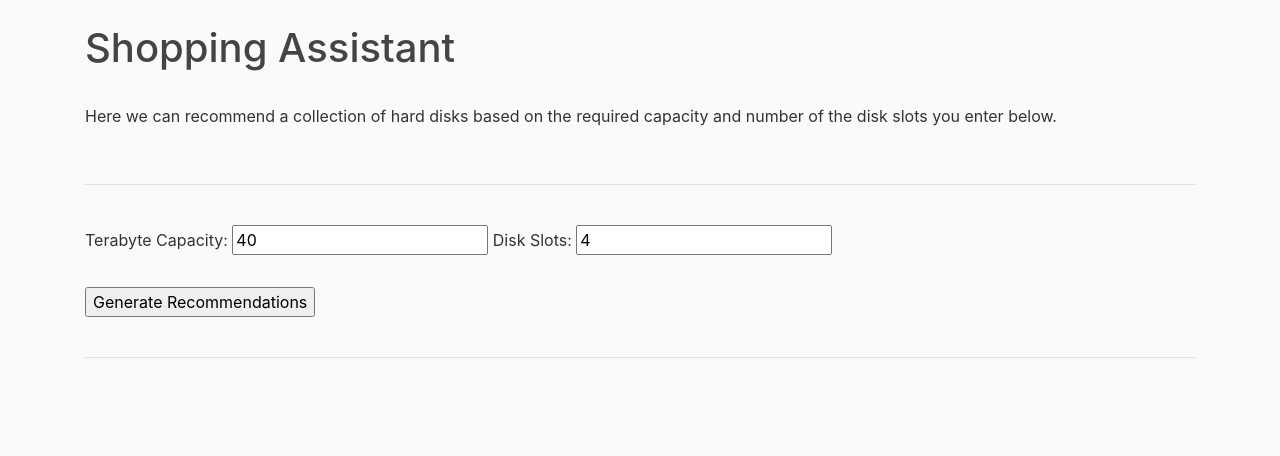
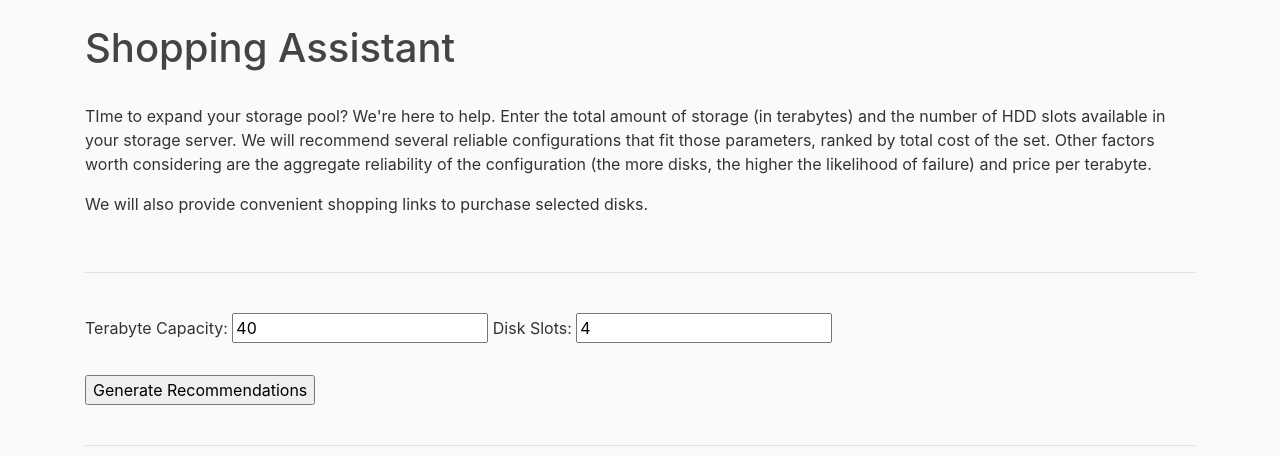
Before and after one commit to cjsegneri/UIUC-CS411-HardDiskGuru, a Flask app: template HardDiskGuru/templates/recommendations.html in a window 1280 px wide. Shown: the part 56-512 px from the top of the page. Run offline with Flask 2, Linux system fonts and the light colour scheme; the template is opened without the code that fills it, so the values that code supplies are empty; parts of the project's set-up code (start-up, migrations or seed data) failed here and were passed over; some libraries are stand-ins or nearby versions.

Commit message:
UI tweaks - labels, column orders and such

```diff
--- a/HardDiskGuru/templates/home.html
+++ b/HardDiskGuru/templates/home.html
@@ -19,7 +19,7 @@ top five most reliable models, as well as bottom five least reliable.</p>
     <script>
         // BAR CHART
         var myChart1 = new Chart(document.getElementById("chart-1"), {
-            type: 'bar',
+            type: 'horizontalBar',
             data: {
             labels: [{% for row in results %} "{{ row[0] }}", {% endfor %}],
             datasets: [
@@ -33,7 +33,7 @@ top five most reliable models, as well as bottom five least reliable.</p>
             legend: { display: false },
             title: {
                 display: true,
-                text: 'Top 5 and Bottom 5 Models By Relaibility Score'
+                text: 'Top 5 and Bottom 5 Models By Reliability Score'
             }
             }
         });
--- a/HardDiskGuru/templates/recommendations.html
+++ b/HardDiskGuru/templates/recommendations.html
@@ -2,7 +2,12 @@
 {% extends "layout.html" %}
 {% block content %}
     <h1>Shopping Assistant</h1><br />
-    <p>Here we can recommend a collection of hard disks based on the required capacity and number of the disk slots you enter below.</p>
+    <p>TIme to expand your storage pool? We're here to help. Enter the total amount of storage (in terabytes) and the number of HDD slots available in your
+storage server. We will recommend several reliable configurations that fit those parameters, ranked by total cost of the set. Other factors worth
+considering are the aggregate reliability of the configuration (the more disks, the higher the likelihood of failure) and price per terabyte. </p><p>We
+will
+also provide
+convenient shopping links to purchase selected disks.</p>
 
     <br /><hr><br />
     <body>
@@ -68,15 +73,16 @@
             var theader = `<table class="table table-bordered">
             <thead>
                 <tr>
-                    <th scope="col">Capacity (TB)</th>
-                    <th scope="col">Disk Count</th>
-                    <th scope="col">Total Capacity (TB)</th>
-                    <th scope="col">Configuration Price</th>
-                    <th scope="col">Configuration Score</th>
                     <th scope="col">Manufacturer</th>
                     <th scope="col">Model</th>
                     <th scope="col">Model Price</th>
-                    <th scope="col">Model Score</th>
+                    <th scope="col">Model Reliability Score</th>
+                    <th scope="col">Disk Capacity (TB)</th>
+                    <th scope="col">Disk Count</th>
+                    <th scope="col">Total Capacity (TB)</th>
+                    <th scope="col">Total Cost</th>
+                    <th scope="col">Cost per Terabyte</th>
+                    <th scope="col">Configuration Reliability Score</th>
                 </tr>
             </thead><tbody>`;
             var tbody = '';
@@ -84,15 +90,17 @@
 
             for (var i=0; i<SortedOptions.length; i++) {
                 tbody += '<tr>';
+                tbody += '<td>' + SortedOptions[i]['Manufacturer'] + '</td>';
+                tbody += '<td>' + SortedOptions[i]['Model'] + '</td>';
+                tbody += '<td>$' + SortedOptions[i]['ModelPrice'] + '</td>';
+                tbody += '<td>' + SortedOptions[i]['ModelScore'] + '</td>';
                 tbody += '<td>' + SortedOptions[i]['Capacity'] + '</td>';
                 tbody += '<td>' + SortedOptions[i]['DiskCount'] + '</td>';
                 tbody += '<td>' + SortedOptions[i]['Capacity'] * SortedOptions[i]["DiskCount"] + '</td>';
                 tbody += '<td>$' + SortedOptions[i]['ConfigurationPrice'] + '</td>';
+                tbody += '<td>$' + (SortedOptions[i]['ConfigurationPrice'] / (SortedOptions[i]['Capacity'] * SortedOptions[i]["DiskCount"])).toFixed(2) +
+'</td>';
                 tbody += '<td>' + SortedOptions[i]['ConfigurationScore'].toFixed(4) + '</td>';
-                tbody += '<td>' + SortedOptions[i]['Manufacturer'] + '</td>';
-                tbody += '<td>' + SortedOptions[i]['Model'] + '</td>';
-                tbody += '<td>$' + SortedOptions[i]['ModelPrice'] + '</td>';
-                tbody += '<td>' + SortedOptions[i]['ModelScore'] + '</td>';
                 tbody += '<td>' + '<a class="btn btn-outline-warning" href="' + SortedOptions[i]["ModelURL"] + '" role="button">Shop</a></td>' + '</td>';
                 tbody += '</tr>';
             }
```
Also changed, not shown: HardDiskGuru/templates/hard_disk_analysis.html (+7 -2 lines), HardDiskGuru/templates/my_hard_disks.html (+4 -3 lines).
